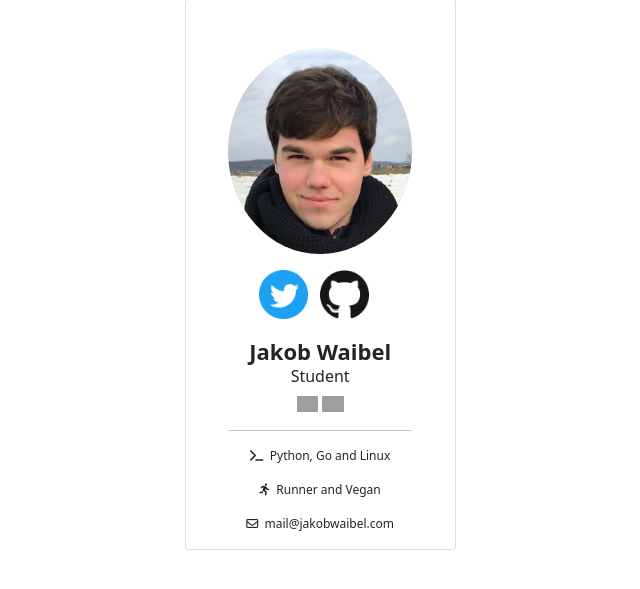
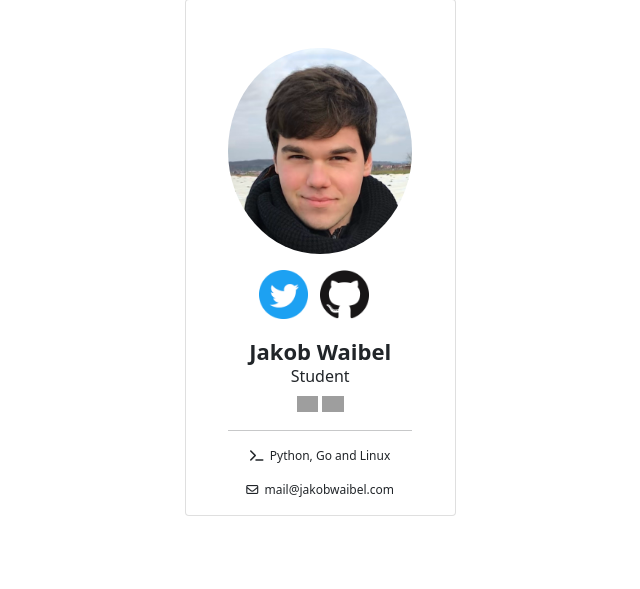
Before and after one commit to JakWai01/personal-website-django, a Django app: page /blog in a window 1280 px wide. Shown: the part 83-672 px from the top of the page, without its empty margins (580-1220 px from the left). Run offline with Django 3.2, Linux system fonts and the light colour scheme; data comes from the database, SQL or seed files in the repository; some libraries are stand-ins or nearby versions; grey boxes are pictures that could not be loaded.

Commit message:
feat: Change card information

```diff
--- a/src/templates/src/base.html
+++ b/src/templates/src/base.html
@@ -95,9 +95,9 @@
             <p class="mt-3" style="display: block; width: 75%; margin-left: auto; margin-right: auto; font-size: 12px; text-align: center;">
               <i class="fa fa-terminal" aria-hidden="true"></i> &nbsp;Python, Go and Linux
             </p>
-            <p style="display: block; width: 75%; margin-left: auto; margin-right: auto; font-size: 12px; text-align: center;">
-              <i class="fas fa-running"></i> &nbsp;Runner and Vegan
-            </p>
+            <!-- <p style="display: block; width: 75%; margin-left: auto; margin-right: auto; font-size: 12px; text-align: center;">
+              <i class="fas fa-running"></i> &nbsp;Runner
+            </p> -->
             <p style="display: block; width: 75%; margin-left: auto; margin-right: auto; font-size: 12px; text-align: center;">
               <i class="far fa-envelope"></i> &nbsp;mail@jakobwaibel.com
             </p>
```
